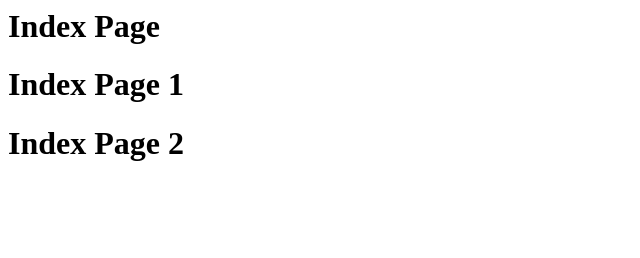
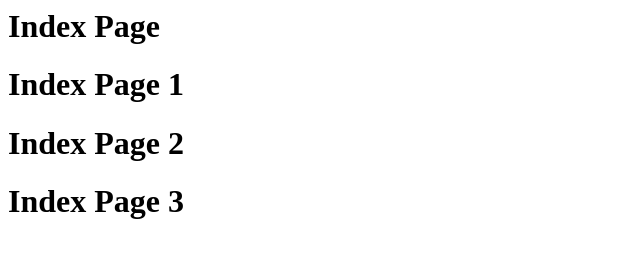
Before and after one commit to KashafYasir/My-Resume-Project, a plain HTML site: page index.html in a window 1280 px wide. Shown: the whole page, without its empty margins (0-640 px from the left). Drawn offline with Linux system fonts and the light colour scheme.

Commit message:
change 3

```diff
--- a/index.html
+++ b/index.html
@@ -3,5 +3,6 @@
         <h1>Index Page</h1>
         <h1>Index Page 1</h1>
         <h1>Index Page 2</h1>
+        <h1>Index Page 3</h1>
     </body>
 </html>
```
